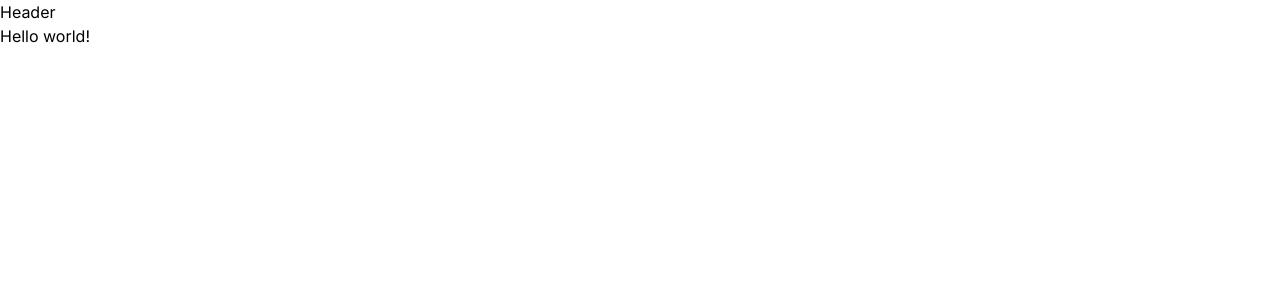
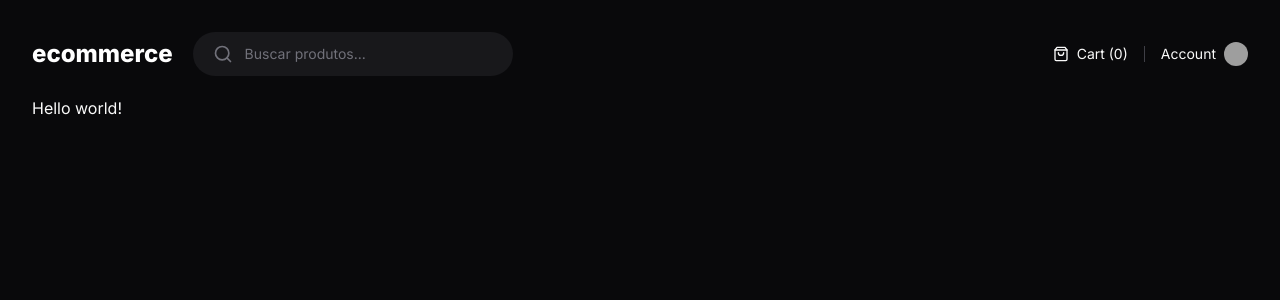
Before and after one commit to Jose-iel/ecommerce, a Next.js app: page / in a window 1280 px wide. Shown: the top 300 px of the page. Built offline with nearby package versions, Linux system fonts and the light colour scheme; grey boxes are pictures that could not be loaded.

Commit message:
feat: creating header component and default styles for app

```diff
--- a/next.config.mjs
+++ b/next.config.mjs
@@ -1,4 +1,8 @@
 /** @type {import('next').NextConfig} */
-const nextConfig = {};
+const nextConfig = {
+  images: {
+    domains: ['github.com']
+  }
+};
 
 export default nextConfig;
--- a/package.json
+++ b/package.json
@@ -9,6 +9,7 @@
     "lint": "next lint"
   },
   "dependencies": {
+    "lucide-react": "^0.368.0",
     "next": "14.2.1",
     "react": "^18",
     "react-dom": "^18"
--- a/src/app/(store)/layout.tsx
+++ b/src/app/(store)/layout.tsx
@@ -3,7 +3,7 @@
 
 export default function StoreLayout({ children }: {children: ReactNode}) {
   return (
-    <div>
+    <div className="mx-auto grid min-h-screen w-full max-w-[1600px] grid-rows-app gap-5 p-8">
       <Header />
       {children}
     </div>
--- a/src/app/layout.tsx
+++ b/src/app/layout.tsx
@@ -16,7 +16,7 @@
 }>) {
   return (
     <html className={inter.variable} lang="pt">
-      <body>{children}</body>
+      <body className="bg-zinc-950 text-zinc-50 antialiased">{children}</body>
     </html>
   );
 }
--- a/src/components/header.tsx
+++ b/src/components/header.tsx
@@ -1,7 +1,42 @@
+import Link from "next/link";
+import { Search, ShoppingBag } from "lucide-react";
+import Image from "next/image";
+
 export function Header() {
   return (
-    <header>
-      <h1>Header</h1>
+    <header className="flex items-center justify-between">
+      <div className="flex items-center gap-5">
+        <Link href="/" className="text-2xl font-extrabold text-white">
+          ecommerce
+        </Link>
+
+        <form className="flex w-[320px] items-center gap-3 rounded-full bg-zinc-900 px-5 py-3 ring-zinc-700">
+          <Search className="w-5 h-5 text-zinc-500"/>
+          <input
+            placeholder="Buscar produtos..."
+            className="flex-1 bg-transparent text-sm outline-none placeholder:text-zinc-500"
+          />
+        </form>
+      </div>
+      <div className="flex items-center gap-4">
+        <div className="flex items-center gap-2">
+          <ShoppingBag className="h-4 w-4" />
+          <span className="text-sm">Cart (0)</span>
+        </div>
+
+        <div className="w-px h-4 bg-zinc-700" />
+
+        <Link href="/" className="flex items-center gap-2 hover:underline">
+          <span className="text-sm">Account</span>
+          <Image
+            src="https://github.com/Jose-iel.png"
+            className="h-6 w-6 rounded-full"
+            width={24}
+            height={24}
+            alt=""
+          />
+        </Link>
+      </div>
     </header>
   );
 }
--- a/tailwind.config.ts
+++ b/tailwind.config.ts
@@ -9,6 +9,9 @@
   theme: {
     fontFamily: {
       sans: 'var(--font-inter)',
+    },
+    gridTemplateRows: {
+      app: "min-content max-content",
     }
   },
   plugins: [],
```
Also changed, not shown: 1 other file (tests, documents, lock files or other folders).
